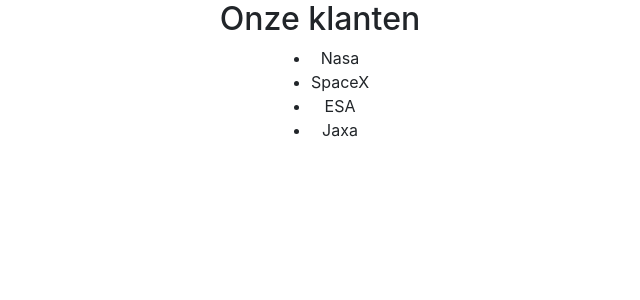
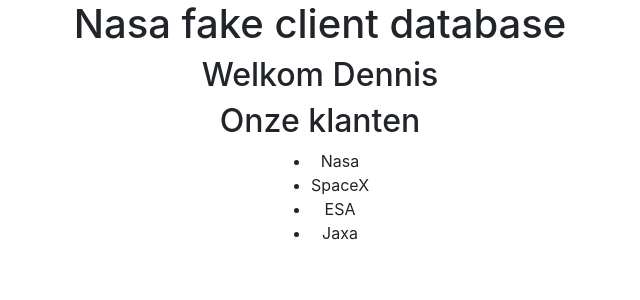
Before and after one commit to DennisNowicki/SyntraAngular, an Angular app: page / in a window 1280 px wide. Shown: the top 300 px of the page, without its empty margins (320-960 px from the left). Built offline with nearby package versions, Linux system fonts and the light colour scheme.

Commit message:
Databinding with constructor & typescript

```diff
--- a/src/app/app.component.html
+++ b/src/app/app.component.html
@@ -1 +1,6 @@
+<div class="container text-center">
+    <h1>{{ title }}</h1>
+    <h2>Welkom {{ name }}</h2>
+</div>
+
 <nasa-customers></nasa-customers>
--- a/src/app/app.component.ts
+++ b/src/app/app.component.ts
@@ -6,5 +6,11 @@
   styleUrls: ['./app.component.css']
 })
 export class AppComponent {
-  title = 'syntraAngular';
+  title : string;
+  name : string;
+
+  constructor() {
+    this.title = 'Nasa fake client database';
+    this.name = 'Dennis';
+  }
 }
```
